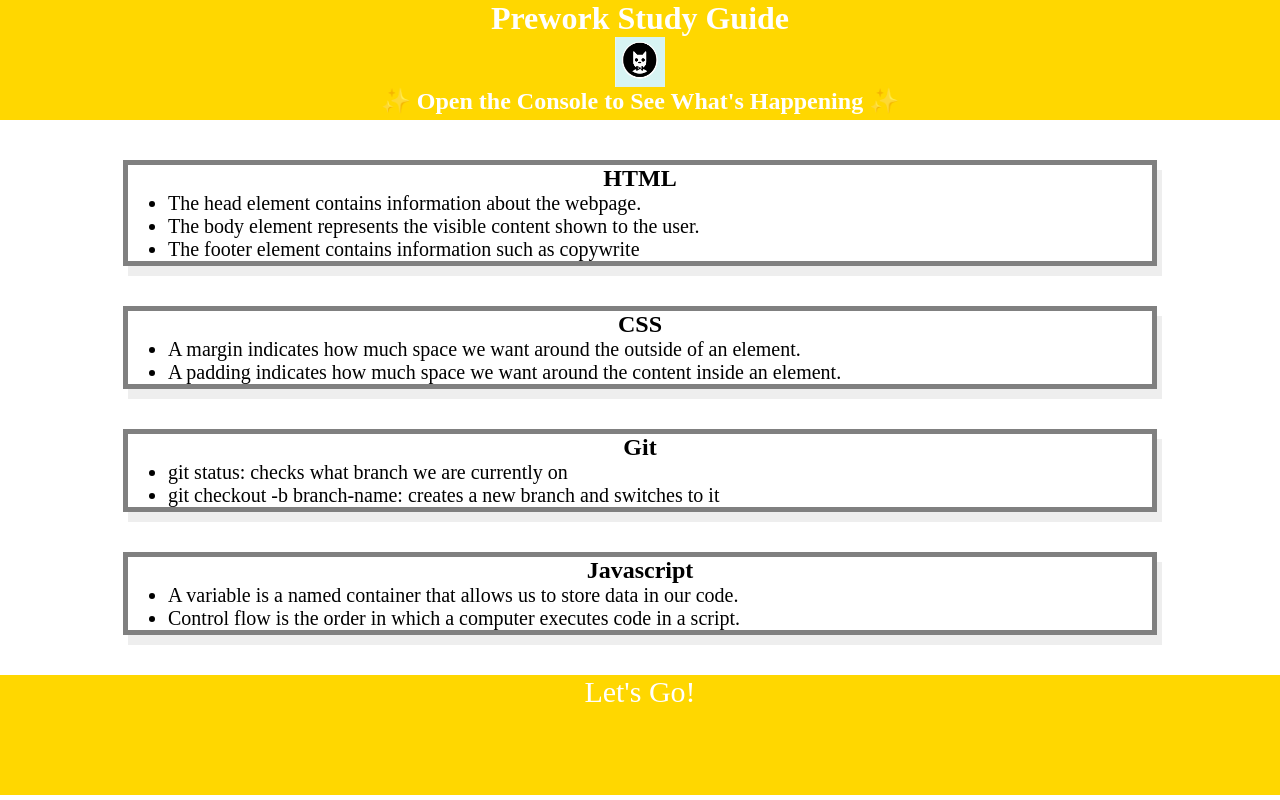
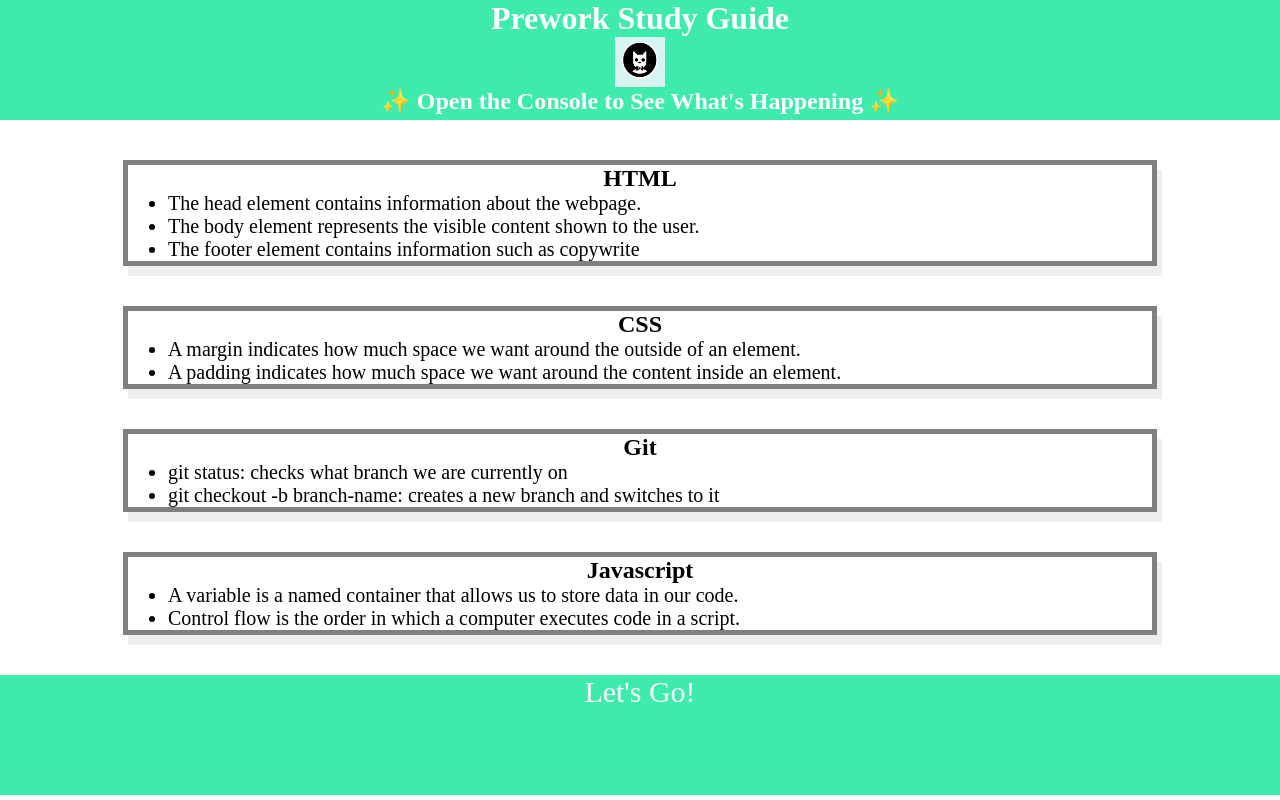
Before and after one commit to fdunnington/prework-study-guide, a plain HTML site: page index.html in a window 1280 px wide. Drawn offline with Linux system fonts and the light colour scheme.

Commit message:
change banner colour to green

```diff
--- a/assets/style.css
+++ b/assets/style.css
@@ -7,7 +7,7 @@ header,
 footer {
     width: 100%;
     height: 120px;
-    background-color: gold;
+    background-color: #3EEAAC;
     color: white;
 }
 
```
